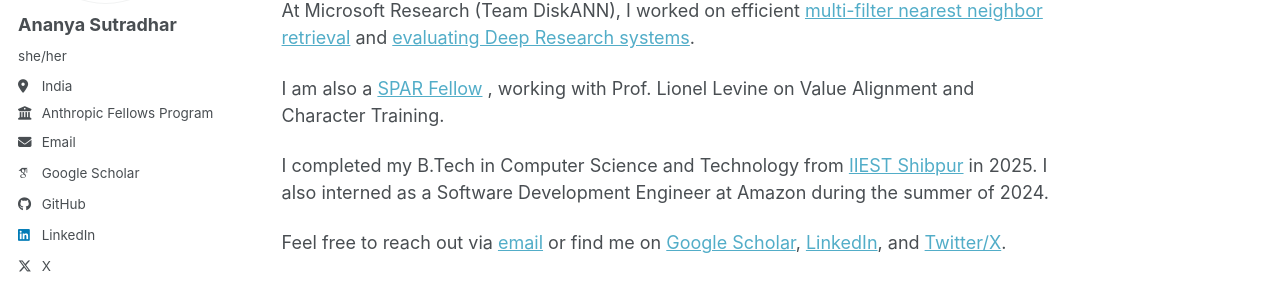
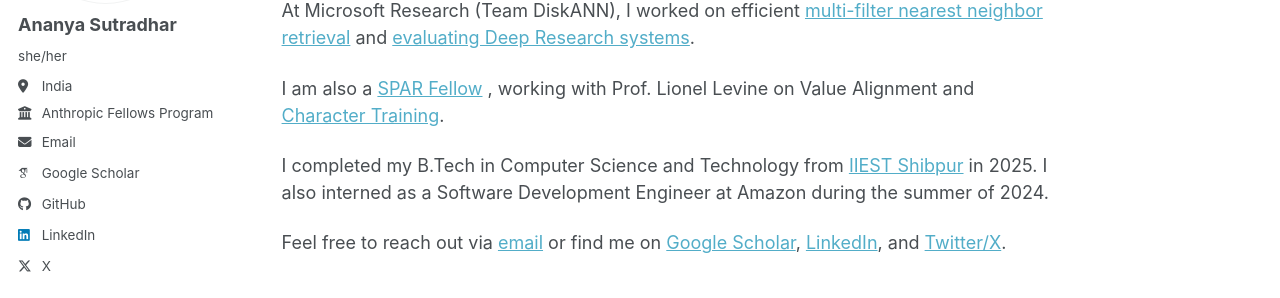
Before and after one commit to sdananya/sdananya.github.io, a Jekyll site: the page built from _pages/about.md, in a window 1280 px wide. Shown: the part 296-594 px from the top of the page. Built offline with Jekyll 4.4.1, drawn with Linux system fonts in a browser that asks for light colours; some web fonts are replaced; a script bundle is joined from its source files by our own code; library files that are not in the unit come from our copies; part of the change alters nothing that is shown.

Commit message:
Link Character Training in About to the SPAR paper
Co-Authored-By: Claude Opus 4.8 <noreply@anthropic.com>

```diff
--- a/_pages/about.md
+++ b/_pages/about.md
@@ -15,7 +15,7 @@ Previously, I was a Research Fellow at [Microsoft Research India](https://www.mi
 
 At Microsoft Research (Team DiskANN), I worked on efficient [multi-filter nearest neighbor retrieval](https://arxiv.org/abs/2511.04073) and [evaluating Deep Research systems](https://arxiv.org/abs/2609.12171).
 
-I am also a [SPAR Fellow](https://sparai.org/) , working with Prof. Lionel Levine on Value Alignment and Character Training.
+I am also a [SPAR Fellow](https://sparai.org/) , working with Prof. Lionel Levine on Value Alignment and [Character Training](https://openreview.net/forum?id=oh9CqCyxSc).
 
 I completed my B.Tech in Computer Science and Technology from [IIEST Shibpur](https://www.iiests.ac.in/) in 2025. I also interned as a Software Development Engineer at Amazon during the summer of 2024.
 
```
